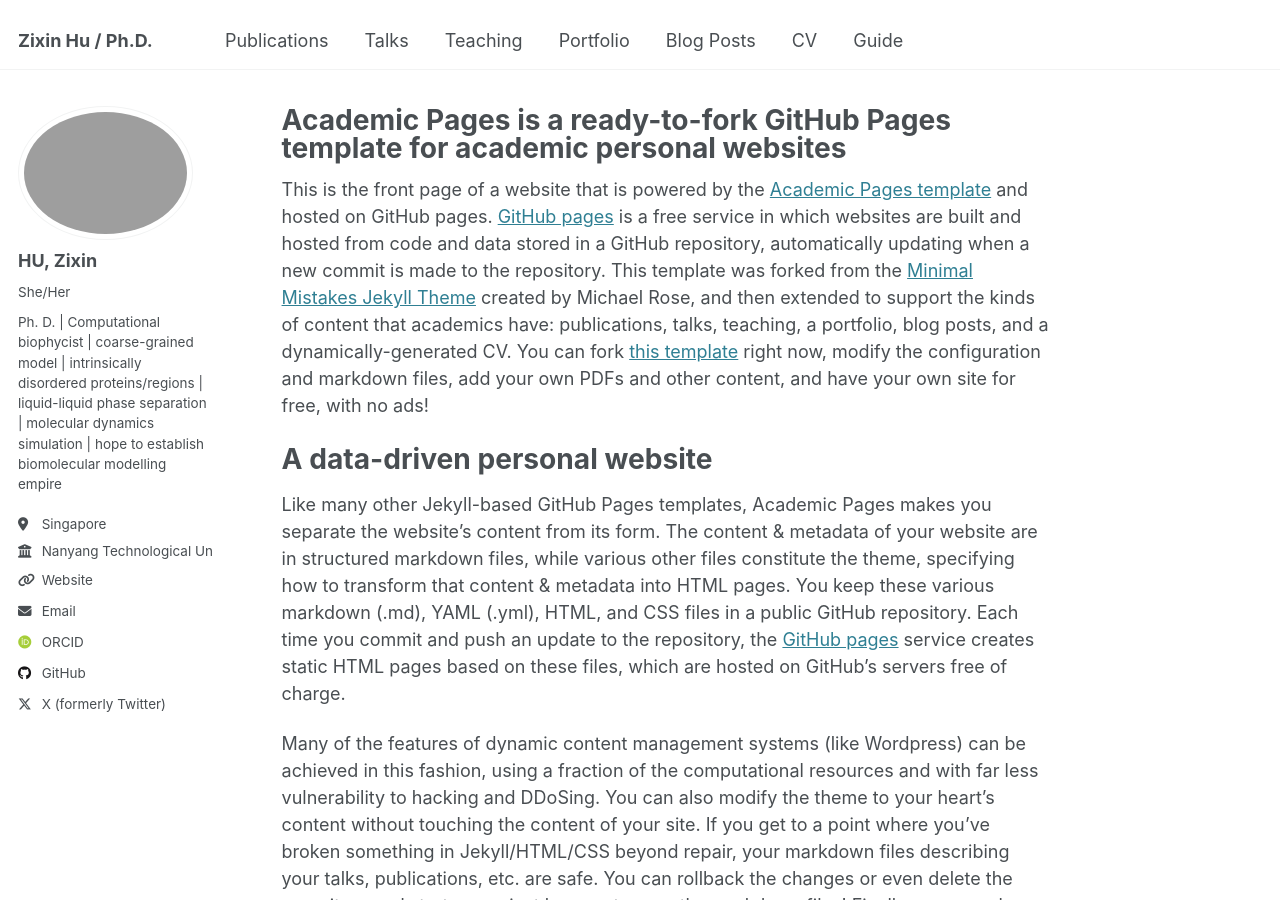
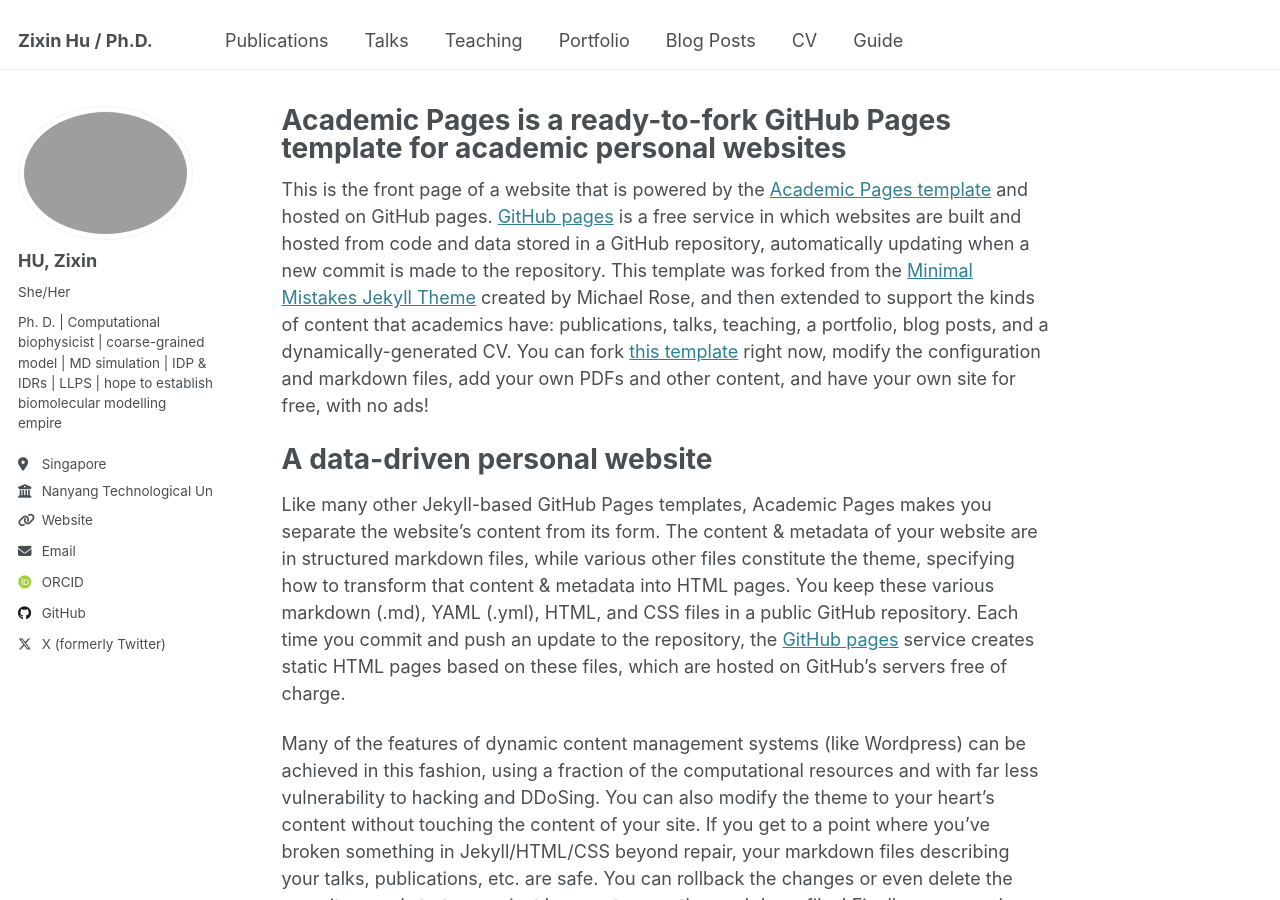
Before and after one commit to ZixinHu-Apple-Manzana/ZixinHu-Apple-Manzana.github.io, a Jekyll site: the page built from _pages/about.md, in a window 1280 px wide and 900 px high. Built offline with Jekyll 4.4.1, drawn with Linux system fonts in a browser that asks for light colours; some web fonts are replaced.

Commit message:
Update _config.yml

```diff
--- a/_config.yml
+++ b/_config.yml
@@ -28,7 +28,7 @@ author:
   # bio              : "Ph. D., specialized in computational biophysics,
   # with a focus on coarse-grained model and molecular dynamics simulation.
   # Research explores intrinsically disordered proteins, liquid-liquid phase separation, coarse-grained modelling and applications on biologically meanful systems. "
-  bio              : "Ph. D. | Computational biophycist | coarse-grained model | intrinsically disordered proteins/regions | liquid-liquid phase separation | molecular dynamics simulation | hope to establish biomolecular modelling empire"
+  bio              : "Ph. D. | Computational biophysicist | coarse-grained model | MD simulation | IDP & IDRs | LLPS | hope to establish biomolecular modelling empire"
   location         : "Singapore"
   employer         : "Nanyang Technological University"
   uri              : https://ZixinHu-Apple-Manzana.github.io# URL
```
